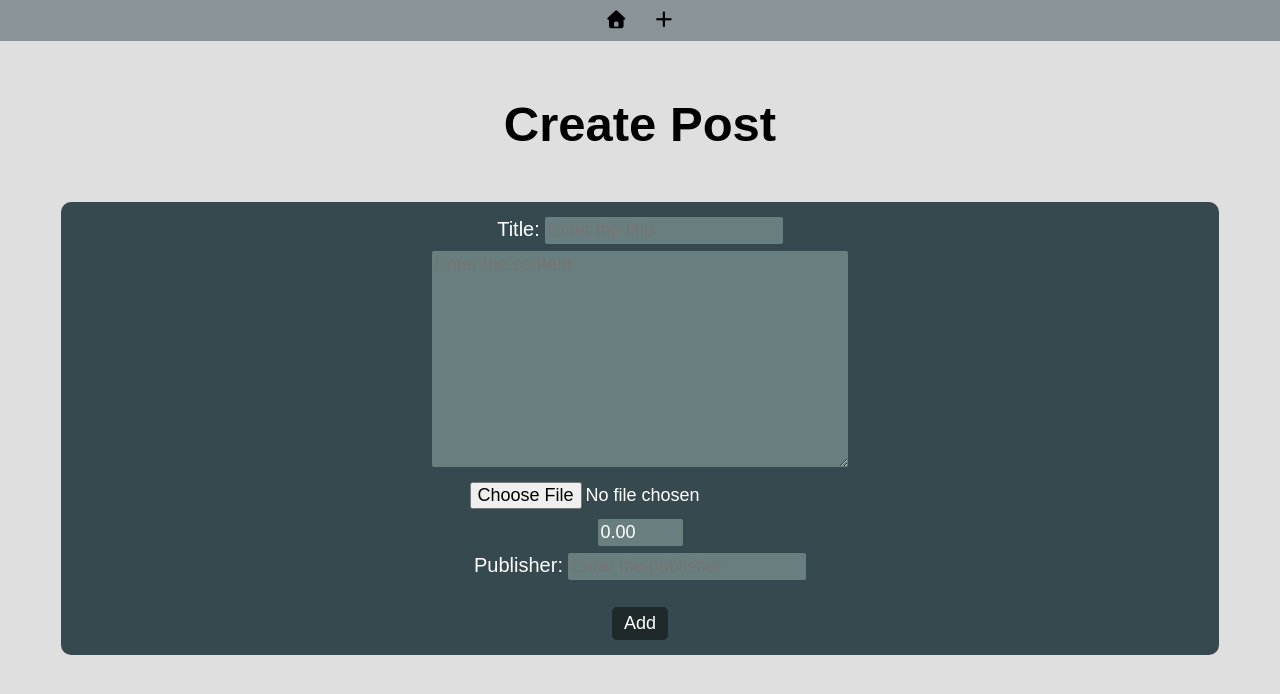
After one commit to alipnm/django_class, a Django app: page /posts/create in a window 1280 px wide. The commit adds this page. Shown: the top 694 px of the page. Run offline with Django 5.2, Linux system fonts and the light colour scheme; a user stored in the database is signed in.

Commit message:
Day 5 Done
Add form

```diff
--- a/blog/forms.py
+++ b/blog/forms.py
@@ -5,10 +5,16 @@ from blog.models import Post
 class PostForm(forms.ModelForm):
     class Meta:
         model = Post
-        fields = ("title", "content", "image", "price")
+        fields = ("title", "content", "image", "price", "publisher")
         widgets = {
-            "title": forms.TextInput(attrs={"placeholder": "Enter the title opf your post", "maxlength": 120}),
+            "title": forms.TextInput(
+                attrs={"placeholder": "Enter the title", "maxlength": 120, "id": "title", "name": "title"}
+            ),
             "content": forms.Textarea(attrs={"placeholder": "Enter the content"}),
+            "price": forms.NumberInput(attrs={"id": "price"}),
+            "publisher": forms.TextInput(
+                attrs={"placeholder": "Enter the publisher", "id": "publisher", "maxlength": 100}
+            ),
         }
 
     def clean_title(self):
@@ -26,3 +32,10 @@ class PostForm(forms.ModelForm):
             raise forms.ValidationError("Too short content.")
 
         return content.strip()
+
+    def clean_publisher(self):
+        pub = self.cleaned_data["publisher"].strip()
+        if len(pub) <= 2:
+            raise forms.ValidationError("Too short publisher name.")
+
+        return pub
--- a/blog/templates/blog/base.html
+++ b/blog/templates/blog/base.html
@@ -1,37 +1,46 @@
 {% load static %}
-<!doctype html>
+<!DOCTYPE html>
 <html lang="en">
   <head>
     <meta charset="UTF-8" />
     <meta name="viewport" content="width=device-width, initial-scale=1.0" />
-    <title>{% block title %}{% endblock title %}</title>
-    <link rel="stylesheet" href="https://cdnjs.cloudflare.com/ajax/libs/font-awesome/7.3.1/css/all.css" integrity="sha512-x9WwyMYBnlXMNQ6kQ/Lyzu1NqIhLQKL5Oq6xByfXuRj7s9CskyCbLv/1IjqzJmXwFXWr0ov6jBV7Qbc0hh9nHg==" crossorigin="anonymous" referrerpolicy="no-referrer">
-    <link rel="stylesheet" href="{% static 'blog/css/base.css' %}">
-    <link rel="shortcut icon" href="{% static 'Standard_favicon.png' %}" type="image/x-icon">
-    {% block add_static %}{% endblock add_static %}
+    <title>
+      {% block title %}
+
+      {% endblock %}
+    </title>
+    <link rel="stylesheet" href="https://cdnjs.cloudflare.com/ajax/libs/font-awesome/7.3.1/css/all.css" integrity="sha512-x9WwyMYBnlXMNQ6kQ/Lyzu1NqIhLQKL5Oq6xByfXuRj7s9CskyCbLv/1IjqzJmXwFXWr0ov6jBV7Qbc0hh9nHg==" crossorigin="anonymous" referrerpolicy="no-referrer" />
+    <link rel="stylesheet" href="{% static 'blog/css/base.css' %}" />
+    <link rel="shortcut icon" href="{% static 'Standard_favicon.png' %}" type="image/x-icon" />
+    {% block add_static %}
+
+    {% endblock %}
   </head>
   <body>
     <nav>
       <div class="container">
-        <a href="{% url "blog:home" %}">
+        <a href="{% url 'blog:home' %}">
           <i class="fa-solid fa-house"></i>
           <div class="absolute">Home</div>
         </a>
-
       </div>
       <div class="container">
-        <a href="">
+        <a href="{% url 'blog:create_post' %}">
           <i class="fa-notdog-duo fa-solid fa-plus"></i>
           <div class="absolute">Create Post</div>
         </a>
       </div>
-      {% comment %} {% url "blog:create_post" %} {% endcomment %}
+      {% comment %} {% url 'blog:create_post' %} {% endcomment %}
     </nav>
 
     <main>
-      {% block content %}{% endblock content %}
+      {% block content %}
+
+      {% endblock %}
     </main>
 
-    {% block script %}{% endblock script %}
+    {% block script %}
+
+    {% endblock %}
   </body>
 </html>
--- /dev/null
+++ b/blog/templates/blog/postform.html
@@ -0,0 +1,50 @@
+{% extends 'blog/base.html' %}
+{% load static %}
+
+{% block title %}
+  Create post
+{% endblock %}
+
+{% block add_static %}
+  <link rel="stylesheet" href="{% static 'blog/css/postform.css' %}" />
+{% endblock %}
+
+{% block content %}
+  <h1 id="superheader">Create Post</h1>
+  <form method="post" enctype="multipart/form-data" autocomplete="off">
+    {% csrf_token %}
+    <div class="title">
+      <label for="title">Title:</label>
+      {{ form.title }}
+      <div class="errors">
+        {% if form.title.errors %}
+          {{ form.title.errors }}
+        {% endif %}
+      </div>
+    </div>
+    <div class="content">
+      {{ form.content }}
+      <div class="errors">
+        {% if form.content.errors %}
+          {{ form.content.errors }}
+        {% endif %}
+      </div>
+    </div>
+    {{ form.image }}
+    {{ form.price }}
+    <div class="publisher">
+      <label for="publisher">Publisher:</label>
+      {{ form.publisher }}
+      <div class="errors">
+        {% if form.publisher.errors %}
+          {{ form.publisher.errors }}
+        {% endif %}
+      </div>
+    </div>
+    <button type="submit">Add</button>
+  </form>
+{% endblock %}
+
+{% block script %}
+  <script src="{% static 'blog/js/postform.js' %}"></script>
+{% endblock %}
--- a/blog/urls.py
+++ b/blog/urls.py
@@ -1,5 +1,5 @@
 from django.urls import path
-from .views import home_intorduce, redirect_home, give_posts, details
+from .views import home_intorduce, redirect_home, give_posts, details, create_post
 
 app_name = "blog"
 
@@ -8,4 +8,5 @@ urlpatterns = [
     path("", redirect_home, name="home_redirect"),
     path("api/posts", give_posts, name="give_published_posts"),
     path("posts/<int:id>", details, name="post_details"),
+    path("posts/create", create_post, name="create_post"),
 ]
--- a/blog/views.py
+++ b/blog/views.py
@@ -36,5 +36,10 @@ def create_post(request):
         if post_form.is_valid():
             post_save = post_form.save(commit=False)
             post_save.author = request.user
+            post_save.save()
+
+            return redirect("/home")
     else:
-        pass
+        post_form = PostForm()
+
+    return render(request, "blog/postform.html", context={"form": post_form})
--- /dev/null
+++ b/static/blog/css/postform.css
@@ -0,0 +1,82 @@
+* {
+  user-select: none;
+  font-size: 18px;
+}
+
+:root {
+  --button-bgcolor: #1e292c;
+  --button-hover-bgcolor: #151c1e;
+  --charcoal-color: #36494f;
+  --charcoal-color-input: #697f7f;
+  --error-color: #dc3545;
+}
+
+#superheader {
+  font-size: 49px;
+  text-align: center;
+  margin: 55px 0px 50px 0px;
+}
+
+label {
+  font-size: 20px;
+  color: #fff;
+}
+button[type="submit"] {
+  background-color: var(--button-bgcolor);
+  border: none;
+  padding: 6px 12px;
+  color: #fff;
+  border-radius: 5px;
+  transition: background-color 150ms linear;
+  margin-top: 20px;
+}
+button[type="submit"]:hover {
+  background-color: var(--button-hover-bgcolor);
+}
+
+form {
+  background-color: var(--charcoal-color);
+  width: 1158px;
+  margin: 0 auto 20px auto;
+  padding: 15px;
+  border-radius: 10px;
+  display: flex;
+  flex-direction: column;
+  align-items: center;
+  justify-content: center;
+  gap: 7px;
+  color: #fff;
+}
+
+textarea,
+input {
+  background-color: var(--charcoal-color-input);
+  border: none;
+  color: #fff;
+  border-radius: 2px;
+  resize: vertical;
+  padding: 3px;
+}
+textarea:focus-visible,
+input:focus-visible {
+  outline: var(--button-hover-bgcolor) 2px solid;
+}
+
+textarea {
+  width: 416.66px;
+}
+input[type="file"] {
+  background-color: #00000000;
+  text-align: center;
+}
+input[type="number"] {
+  width: 85px;
+}
+
+.errors ul.errorlist {
+  list-style-type: none;
+  margin-top: 5px;
+}
+.errors ul.errorlist li {
+  color: var(--error-color);
+}
--- /dev/null
+++ b/static/blog/js/postform.js
@@ -0,0 +1,10 @@
+const errorsBoxElement = document.getElementsByClassName("errors");
+
+window.onload = () => {
+  for (let i = 0; i < errorsBoxElement.length; i++) {
+    const error = errorsBoxElement.item(i);
+    if (error.innerHTML) {
+
+    }
+  }
+};
```
Also changed, not shown: blog/templates/blog/details.html (+10 -8 lines), blog/templates/blog/index.html (+11 -9 lines).
